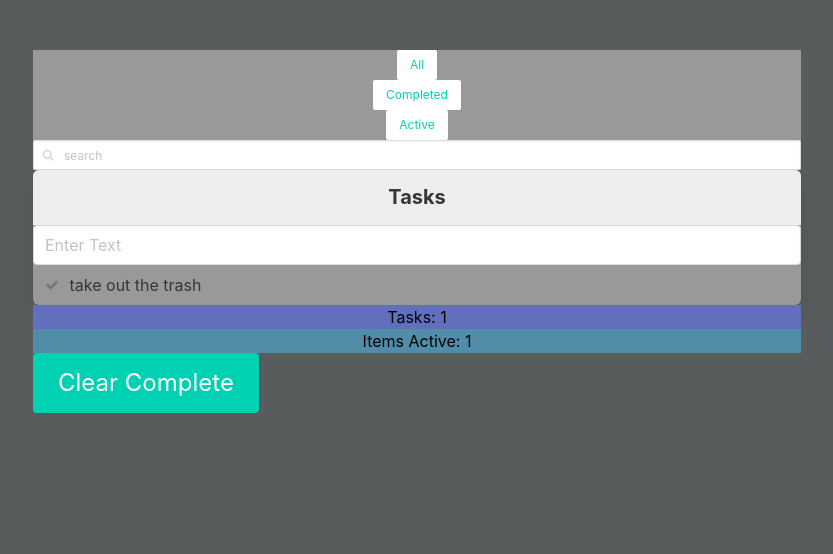
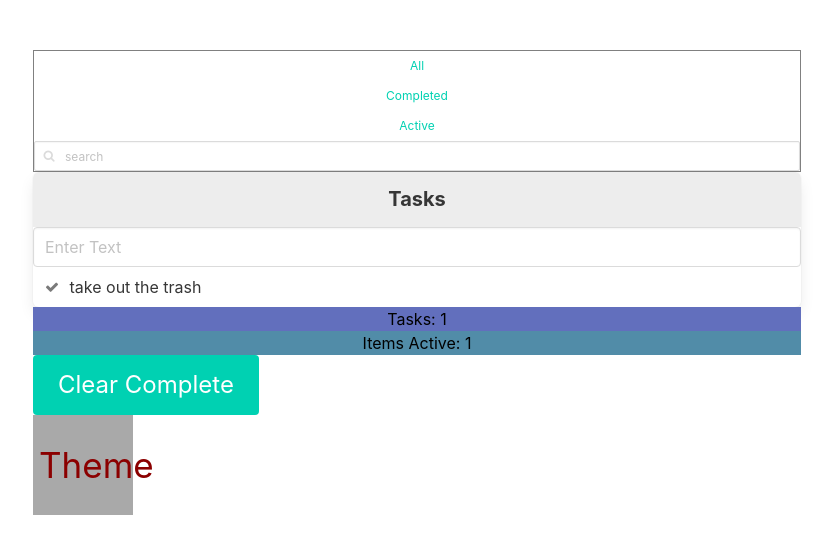
Before and after one commit to xipeRafa/main-challenge-todo, a plain HTML site: page index.html in a window 1280 px wide. Shown: the whole page, without its empty margins (223-1056 px from the left). Drawn offline with nearby package versions, Linux system fonts and the light colour scheme.

Commit message:
add theme toggle

```diff
--- a/index.html
+++ b/index.html
@@ -17,9 +17,9 @@
   <body>
 
     <!-- Nav -->
-    <header class="nav">
+    <header class="nav bg-w" >
       <div class="container is-content">
-        <div class="nav-right nav-menu bg-w">
+        <div class="nav-right nav-menu ">
           <div class="nav-item">
             <button class="button is-primary is-small is-inverted" id="all">
               All
@@ -61,7 +61,12 @@
         Clear Complete
       </button>
 
+      <div id="dark-mode-container">
+        <button id="dark-mode" class="dark-mode-btn">Theme</button>
+      </div>
+
       <script src="index.js"></script>
+      <script src="theme.js"></script>
     </body>
 
   </html>
--- a/index.js
+++ b/index.js
@@ -1,3 +1,5 @@
+
+
 const api = {
       data : [{ "isActive": true,"content": "take out the trash"}],
 
@@ -154,7 +156,6 @@ const api = {
         this.left.innerHTML = `<h3>Items Left: ${completed}</h3>`
       }
 
-
       filter(key, val) {
         if (key) {
           api.search(key, val).then( resolve => {
@@ -169,7 +170,6 @@ const api = {
         }
       }
 
-
       delete(clean,completed){
         api.delete(clean).then( resolve => {
           this.data = resolve
--- a/style.css
+++ b/style.css
@@ -1,5 +1,19 @@
+:root{
+  --first-color       :#fff;
+  --alpha-color       : 0.9;
+  --second-color      : 50,51,48;
+  --second-color-rgb  :rgb(var(--second-color));
+  --t-texto           :30px;
+  --t-texto-S         :35px;
+  --t-texto--parrafos :20px;
+  --bottomPX          :20px;
+  --B-Color           : (255,255,255)
+  --b-B-Color         : rgba(var(--B-Color));
+  --btn-c-DOM-size    :100px
+  }
+
 html {
-      background-color: rgba(8, 13, 12, 0.671)
+      background-color: var(--first-color);
     }
 
 
@@ -10,6 +24,7 @@ html {
 
     header {
       margin-top: 50px;
+      border:1px solid gray;
 
     }
 
@@ -18,7 +33,7 @@ html {
     }
 
     .bg-w {
-      background-color: #999;
+      background-color:var(--first-color);
       text-align: center;
       color: black;
     }
@@ -32,3 +47,35 @@ html {
       text-align: center;
       color: black;
     }
+
+/* ///////////////////////////////////////////////////////////////////////////Dark-Mode-BTN*/
+    .dark-mode-btn{
+      z-index: -999;
+      bottom: var(--bottomPX);
+      left: 10px; /* con calc() permite sumar */
+      width: var(--btn-c-DOM-size);
+      height: var(--btn-c-DOM-size);
+      background-color: darkgray;
+      color:darkred;
+      cursor: pointer;
+      outline: 0;
+      border: 0;
+      transition: all 0.3s ease-out;
+      font-size:var(--t-texto-S);
+      outline: none;
+    }
+    .dark-mode-btn:hover{
+      outline: none;
+      border: 0;
+    }
+
+    #containerYM{
+      width: 100vw;
+      height: 80vh;
+      display: flex;
+      flex-direction: column;
+      justify-content: start;
+    }
+    #containerYM *{
+      margin-top: 50px;
+    }
--- /dev/null
+++ b/theme.js
@@ -0,0 +1,30 @@
+
+
+let lsDarkMode=localStorage.getItem('dark-mode')
+const $dark_mode = document.getElementById("dark-mode-container"),
+      darkModeActive=_=>{
+        $dark_mode.innerHTML=`<button id="dark-mode-active" class="dark-mode-btn">Ligth </button>`
+        document.documentElement.style.setProperty('--first-color','#666')
+        document.documentElement.style.setProperty('--second-color','#fff')
+        document.documentElement.style.setProperty('--b-B-Color','#616061')
+        localStorage.setItem('dark-mode',true)
+      },
+      darkModeDesActive=_=>{
+        $dark_mode.innerHTML=`<button id="dark-mode" class="dark-mode-btn">Dark </button>`
+        document.documentElement.style.setProperty('--first-color','#fff')
+        document.documentElement.style.setProperty('--second-color','#fff')
+        document.documentElement.style.setProperty('--b-B-Color','white')
+        localStorage.removeItem('dark-mode')
+      },
+      inLocalStorageDarkMode=_=>{
+        if(lsDarkMode) darkModeActive()
+      }
+window.onload=inLocalStorageDarkMode()
+document.addEventListener("click",(e)=>{
+  if(e.target.matches("#dark-mode")){
+    darkModeActive()
+  }
+  if(e.target.matches("#dark-mode-active")){
+    darkModeDesActive()
+  }
+})
```
Lines whose indentation alone changed are shown as unchanged.
